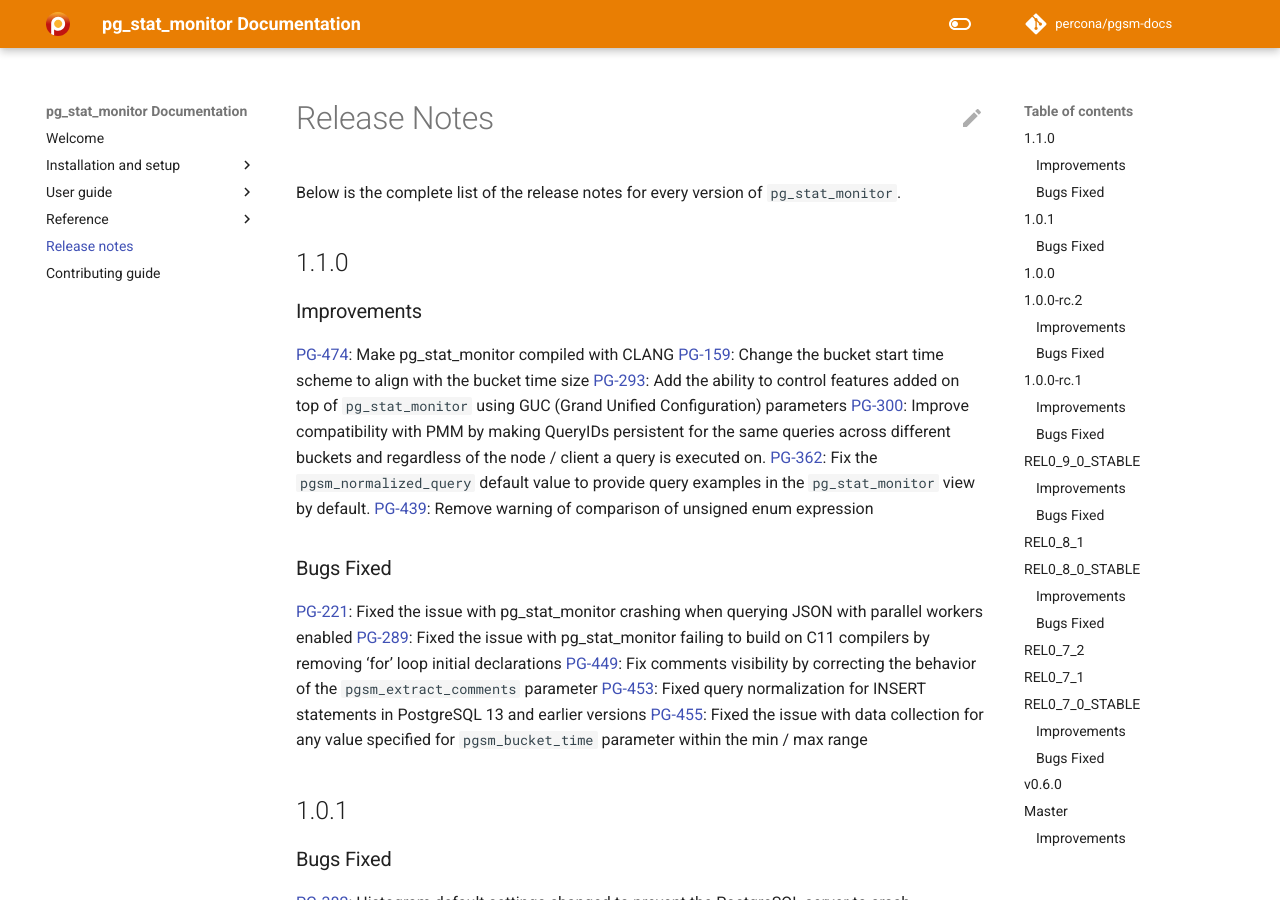
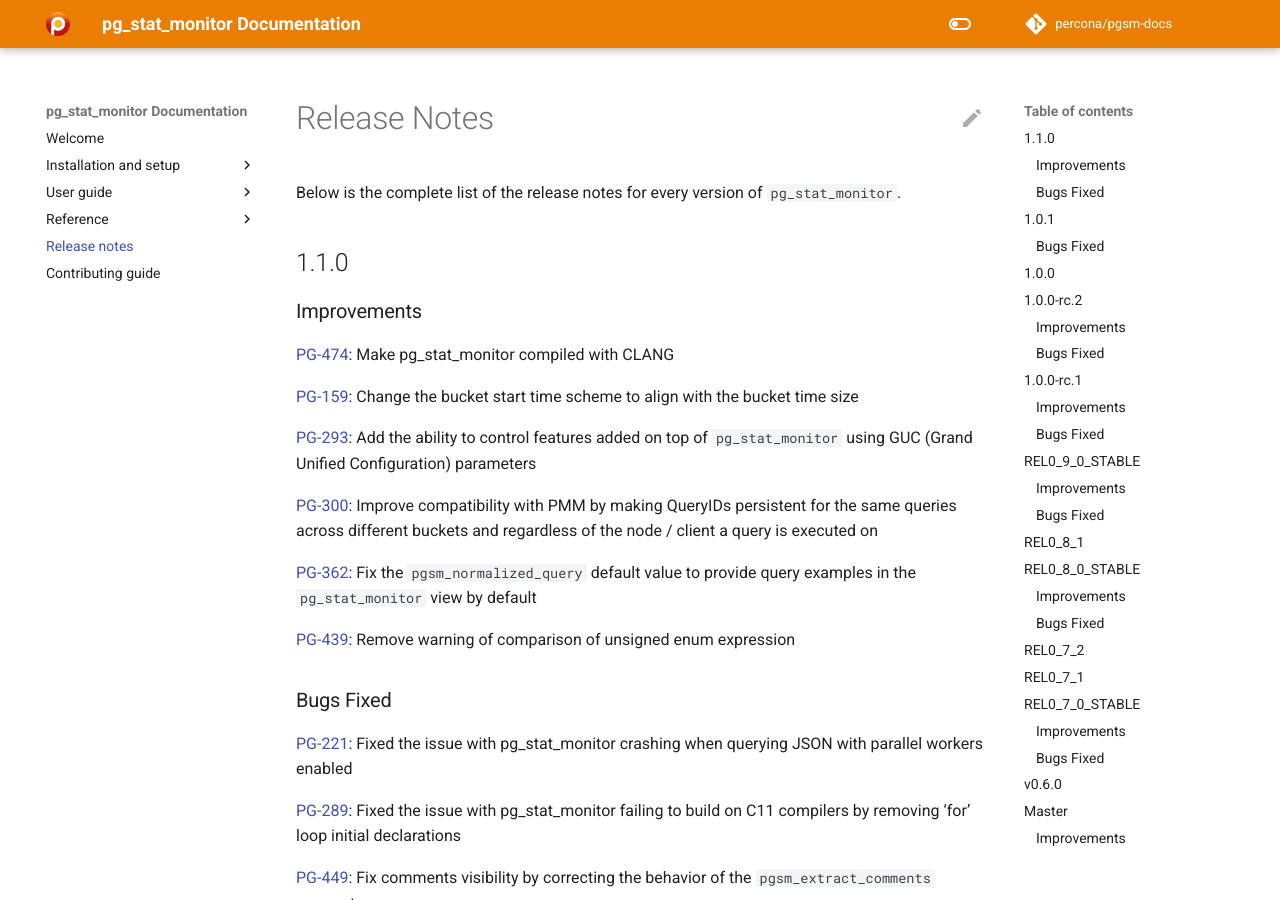
Before and after one commit to percona/pgsm-docs, an MkDocs documentation site: the page built from docs/release_notes.md, in a window 1280 px wide and 900 px high. Built offline with MkDocs 1.6.1 and Material for MkDocs 9.7.7, drawn with Linux system fonts in a browser that asks for light colours; nearby versions of some CDN libraries; comment, search, counter and statistics services are not loaded; the version menu is left out.

```diff
--- a/docs/release_notes.md
+++ b/docs/release_notes.md
@@ -7,18 +7,27 @@ Below is the complete list of the release notes for every version of ``pg_stat_m
 ### Improvements
 
 [PG-474](https://jira.percona.com/browse/PG-474): Make pg_stat_monitor compiled with CLANG
+
 [PG-159](https://jira.percona.com/browse/PG-159): Change the bucket start time scheme to align with the bucket time size
+
 [PG-293](https://jira.percona.com/browse/PG-293): Add the ability to control features added on top of `pg_stat_monitor` using GUC (Grand Unified Configuration) parameters
-[PG-300](https://jira.percona.com/browse/PG-300): Improve compatibility with PMM by making QueryIDs persistent for the same queries across different buckets and regardless of the node / client a query is executed on.
-[PG-362](https://jira.percona.com/browse/PG-362): Fix the `pgsm_normalized_query` default value to provide query examples in the `pg_stat_monitor` view by default.
+
+[PG-300](https://jira.percona.com/browse/PG-300): Improve compatibility with PMM by making QueryIDs persistent for the same queries across different buckets and regardless of the node / client a query is executed on
+
+[PG-362](https://jira.percona.com/browse/PG-362): Fix the `pgsm_normalized_query` default value to provide query examples in the `pg_stat_monitor` view by default
+
 [PG-439](https://jira.percona.com/browse/PG-439): Remove warning of comparison of unsigned enum expression
 
 ### Bugs Fixed
 
 [PG-221](https://jira.percona.com/browse/PG-221): Fixed the issue with pg_stat_monitor crashing when querying JSON with parallel workers enabled
+
 [PG-289](https://jira.percona.com/browse/PG-289): Fixed the issue with pg_stat_monitor failing to build on C11 compilers by removing 'for' loop initial declarations
+
 [PG-449](https://jira.percona.com/browse/PG-449): Fix comments visibility by correcting the behavior of the `pgsm_extract_comments` parameter
+
 [PG-453](https://jira.percona.com/browse/PG-453): Fixed query normalization for INSERT statements in PostgreSQL 13 and earlier versions
+
 [PG-455](https://jira.percona.com/browse/PG-455): Fixed the issue with data collection for any value specified for `pgsm_bucket_time` parameter within the min / max range
 
 
```
